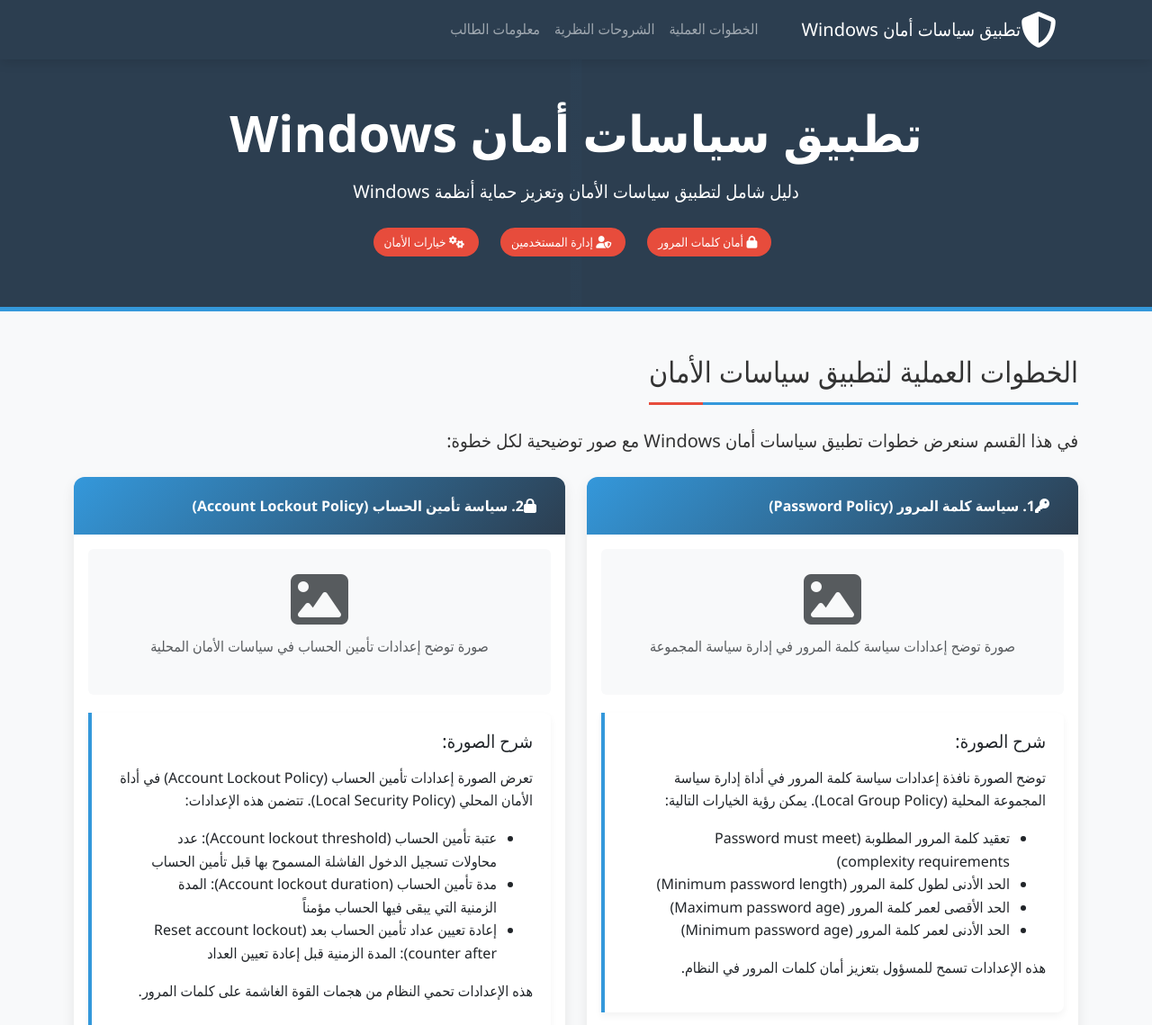
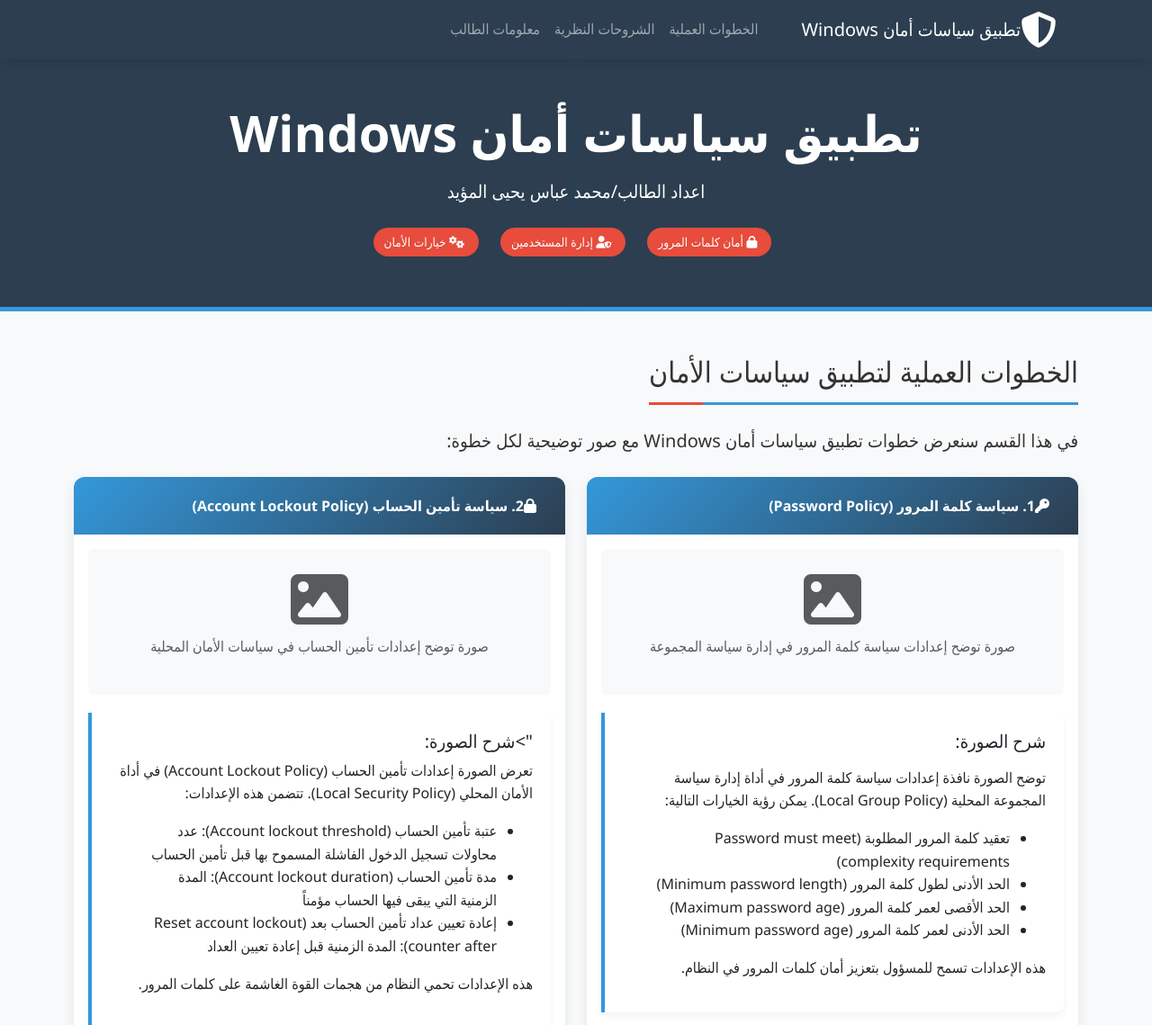
Before and after one commit to misoonm/Mohamed, a plain HTML site: page index.html in a window 1280 px wide. Shown: the top 1139 px of the page at 90% size. Drawn offline with nearby package versions, Linux system fonts and the light colour scheme.

Commit message:
Update index.html

```diff
--- a/index.html
+++ b/index.html
@@ -148,7 +148,7 @@
     <header class="header text-center">
         <div class="container">
             <h1 class="display-4 fw-bold mb-3">تطبيق سياسات أمان Windows</h1>
-            <p class="lead mb-4">دليل شامل لتطبيق سياسات الأمان وتعزيز حماية أنظمة Windows</p>
+            <p class="lead mb-4"> اعداد الطالب/محمد عباس يحيى المؤيد</p>
             <div class="d-flex justify-content-center gap-3">
                 <span class="security-badge"><i class="fas fa-lock me-1"></i> أمان كلمات المرور</span>
                 <span class="security-badge"><i class="fas fa-user-shield me-1"></i> إدارة المستخدمين</span>
@@ -213,7 +213,7 @@
                                 </div>
                             </div>
                             <div class="explanation-box">
-                                <h5 class="mb-3">شرح الصورة:</h5>
+                                <h5 class="<img src="https://images.unsplash.com/photo-1542744173-8e7e53415bb0?q=80&w=2070&auto=format&fit=crop" alt="نظام الإدارة">">شرح الصورة:</h5>
                                 <p>تعرض الصورة إعدادات تأمين الحساب (Account Lockout Policy) في أداة الأمان المحلي (Local Security Policy). تتضمن هذه الإعدادات:</p>
                                 <ul>
                                     <li>عتبة تأمين الحساب (Account lockout threshold): عدد محاولات تسجيل الدخول الفاشلة المسموح بها قبل تأمين الحساب</li>
```
